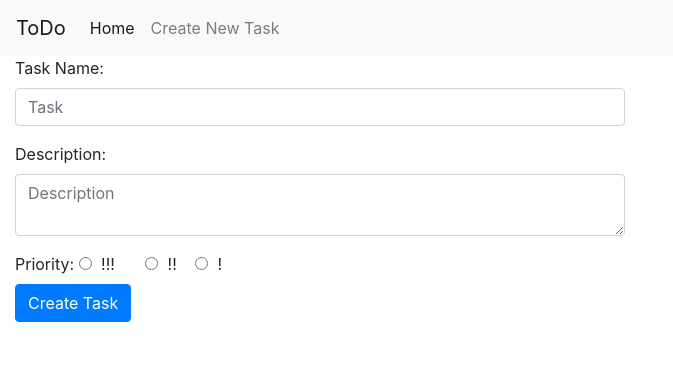
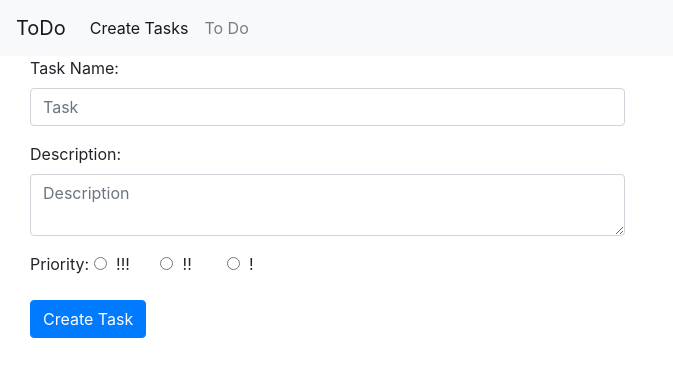
Before and after one commit to GaryChenPadM/ToDoAppProject, a Django app: page /create in a window 1280 px wide. Shown: the top 377 px of the page, without its empty margins (0-673 px from the left). Run offline with Django 3.2, Linux system fonts and the light colour scheme; some libraries are stand-ins or nearby versions.

Commit message:
swaped the form and ajax calling to index

```diff
--- a/ToDoAppProject/settings.py
+++ b/ToDoAppProject/settings.py
@@ -127,7 +127,7 @@ STATICFILES_DIRS = [
 
 ]
 # crispy
-CRISPY_TEMPLATE_PACK = 'bootstrap4'
+#CRISPY_TEMPLATE_PACK = 'bootstrap4'
 
 # Default primary key field type
 # https://docs.djangoproject.com/en/3.2/ref/settings/#default-auto-field
--- a/myapp/urls.py
+++ b/myapp/urls.py
@@ -2,8 +2,8 @@ from django.urls import path
 from . import views
 
 urlpatterns = [
-    path('index', views.index , name='index'),
-    path('', views.index , name = 'index1'),
-    path('create', views.createTask , name='createTask'),
+    path('create', views.index , name='create'),
+    path('index', views.toDoList , name = 'todoList'),
+    path('todoList', views.toDoList , name='todoList'),
     path('submit',views.submit,name='submit'),
 ]
--- a/myapp/views.py
+++ b/myapp/views.py
@@ -4,13 +4,13 @@ from .models import *
 from .forms import *
 # Create your views here.
 def index(request):
+    return render(request, 'index.html')
+
+def toDoList(request):
     mydictionary = {
         "alltodos" : ToDo.objects.all()
     }
-    return render(request, 'index.html' ,context = mydictionary)
-
-def createTask(request):
-    return render(request,'createTask.html')
+    return render(request,'todoList.html', context = mydictionary)
 
 # def submit(request):
 #     if request.is_ajax():
@@ -29,21 +29,21 @@ def createTask(request):
 #     else:
 #         return JsonResponse("not ajax", safe=False )
 
-def submit(request):
-    obj = ToDo()
-    print("im calling TO DO"),
-    task = request.POST.get('task'),
-    obj.task = task,
-    description = request.POST.get('description'),
-    obj.description = description,
-    priority = request.POST.get('inlineRadioOptions'),
-    obj.priority = priority,
-    print("i gotten task, descirption , and priority "),
-    obj.save()
-    if obj.task and obj.description :
-        return JsonResponse("Your task has been added successfully", safe = False)
-    else:
-        return JsonResponse("It FAILED",safe= False)
+# def submit(request):
+#     obj = ToDo()
+#     print("im calling TO DO"),
+#     task = request.POST.get('task'),
+#     obj.task = task,
+#     description = request.POST.get('description'),
+#     obj.description = description,
+#     priority = request.POST.get('inlineRadioOptions'),
+#     obj.priority = priority,
+#     print("i gotten task, descirption , and priority "),
+#     obj.save()
+#     if obj.task and obj.description :
+#         return JsonResponse("Your task has been added successfully", safe = False)
+#     else:
+#         return JsonResponse("It FAILED",safe= False)
 
 # def submit(request):
 #     form = TaskForm(request.POST or None)
@@ -64,15 +64,15 @@ def submit(request):
 #         'form' : form,
 #     }
 
-#     return render(request, 'createTask.html', context)
-# def submit(request):
-#     if request.method == "POST":
-#         form = TaskForm(request.POST)
-#         if form.is_valid():
-#             todo = form.save
-#             return JsonResponse({"msg" : "ToDo Saved", "task" : task})
-#         else:
-#             return JsonResponse({"msg": "InvalidTasl","task":None})
-#     else:
-#         form = TaskForm()
-#         return render(request, 'createTask.html',{"form":"form"})
+    return render(request, 'createTask.html', context)
+def submit(request):
+    if request.method == "POST" and request.is_ajax:
+        form = TaskForm(request.POST)
+        if form.is_valid():
+            todo = form.save()
+            return JsonResponse({"msg" : "ToDo Saved", "task" : task})
+        else:
+            return JsonResponse({"msg": "InvalidTask","task":"none"})
+    else:
+        form = TaskForm()
+        return render(request, 'index.html',{"form":"form"})
--- a/templates/createTask.html
+++ /dev/null
@@ -1,67 +0,0 @@
-{% extends 'index.html' %}
-<head>
-      <script src="https://ajax.googleapis.com/ajax/libs/jquery/3.5.1/jquery.min.js"></script>
-</head>
-{% block title %} Create Task {% endblock %}
-{% block content %}
-<div class="container-fluid">
-      <div class="row">
-            <div class = "col-md-6">
-                  <form id = "form" method = "POST"  action = "{% url 'submit' %}">
-                        {% csrf_token %}
-                        <div class = "form-group">
-                              <label for = "taskName"> Task Name: </label>
-                              <input type = "text" class = "form-control"  id = "task" name = "task" aria-describedby = "taskHelp" placeholder = "Task">
-                        </div>
-                        <div class = "form-group">
-                              <label for = "taskDescription"> Description: </label>
-                              <textarea class="form-control" id="description" name = "description" placeholder = "Description"></textarea>
-                        </div>
-                        <div class = "form-group">
-                              <label for = "taskPriority"> Priority: </label>
-                              <div class="form-check form-check-inline">
-                                    <span style = "width:50px">
-                                          <input class="form-check-input" type="radio" name="inlineRadioOptions" id="inlineRadio1" value="High Priority">
-                                          <label class="form-check-label" for="inlineRadio1" >!!!</label>
-                                    </span>
-                              </div>
-                              <div class="form-check form-check-inline">
-                                    <span style = "width:50px">
-                                          <input class="form-check-input" type="radio" name="inlineRadioOptions" id="inlineRadio2" value="Medium Priority">
-                                          <label class="form-check-label" for="inlineRadio2" >!!</label>
-                                    </span>
-                              <div class="form-check form-check-inline">
-                                    <span class = "radio"style = "width:50px">
-                                          <input class="form-check-input" type="radio" name="inlineRadioOptions" id="inlineRadio3" value="Low Priority">
-                                          <label class="form-check-label" for="inlineRadio3" >!</label>
-                                    </span>
-                              </div>
-                        </div>
-                        <div class = "form-group">
-                              <button type = "submit" class = "btn btn-primary">Create Task</button>
-                        </div>
-                  </form>
-                  <div id = "output">
-                  </div>
-                  <script>
-                        $('#form').on('submit' ,function(event) {
-                              event.preventDefault();
-
-                              $.ajax({
-                                    type : "POST",
-                                    url : "{% url 'submit' %}",
-                                    data: {
-                                          task : $('#task').val(),
-                                          description : $('description').val(),
-                                          csrfmiddlewaretoken: '{{ csrf_token }}',
-                                          dataType: "json",
-                                    },
-
-                                    dataType : 'json',
-                              });
-                        });
-                  </script>
-            </div>
-      </div>
-</div>
-{% endblock %}
--- a/templates/index.html
+++ b/templates/index.html
@@ -11,7 +11,9 @@
   <link rel="stylesheet" href="https://maxcdn.bootstrapcdn.com/bootstrap/4.0.0/css/bootstrap.min.css"
     integrity="sha384-Gn5384xqQ1aoWXA+058RXPxPg6fy4IWvTNh0E263XmFcJlSAwiGgFAW/dAiS6JXm" crossorigin="anonymous" />
 
-  <title>{% block title %}To Do {% endblock %}</title>
+  <title>To Do </title>
+  <script src="https://code.jquery.com/jquery-3.3.1.min.js"
+    integrity="sha256-FgpCb/KJQlLNfOu91ta32o/NMZxltwRo8QtmkMRdAu8=" crossorigin="anonymous"></script>
   <style>
   .text-center{
     text-allign : center;
@@ -24,56 +26,92 @@
 </head>
 
 <body>
-{% load static %}
+
   <nav class="navbar navbar-expand-lg navbar-light bg-light">
-    <a class="navbar-brand" href="index">ToDo</a>
+    <a class="navbar-brand" href="">ToDo</a>
     <button class="navbar-toggler" type="button" data-toggle="collapse" data-target="#navbarSupportedContent" aria-controls="navbarSupportedContent" aria-expanded="false" aria-label="Toggle navigation">
       <span class="navbar-toggler-icon"></span>
     </button>
     <div class="collapse navbar-collapse" id="navbarSupportedContent">
       <ul class="navbar-nav mr-auto">
         <li class="nav-item active">
-          <a class="nav-link" href="index">Home </a>
+          <a class="nav-link" href="create">Create Tasks </a>
         </li>
         <li class="nav-item">
-          <a class="nav-link" href="create">Create New Task</a>
+          <a class="nav-link" href="todoList">To Do</a>
         </li>
       </ul>
     </div>
   </nav>
   {% block content %}
   <div class = "container-fluid" name = "ToDocontainer">
-  <h1 class = "text-center">Your To Do List</h1>
-  {% for todo in alltodos %}
-  <div class = "row">
-    <div class = "col-md-6" style = "margin:0 auto;">
-      <div class="card containter-fluid" >
-        <div class="card-body">
-          <div class = "row">
-            <div class = "col-md-10" >
-              <h5 class="card-title">{{todo.task}}</h5>
-              <h6 class="card-subtitle mb-2 text-muted">{{todo.created_at}}</h6>
-              <p class="card-text">{{todo.description}}</p>
-              <p class="card-subtitle mb-2 text-muted">{{todo.priority}}</p>
-            </div>
-            <div class = "col-md-2">
-              <button class = "btn btn-light">
-              <img src = {%static 'trashcanicon.png' %} style = "width:2rem ; height:2rem">
-              </button>
-            </div>
+    <div class="container-fluid">
+      <div class="row">
+          <div class = "col-md-6">
+            <form id = "taskForm" method = "POST"  action="" >
+              {% csrf_token %}
+                <div class = "form-group">
+                  <label for = "taskName"> Task Name: </label>
+                  <input type = "text" class = "form-control"  id = "task" name = "task" aria-describedby = "taskHelp" placeholder = "Task">
+                </div>
+                <div class = "form-group">
+                  <label for = "taskDescription"> Description: </label>
+                  <textarea class="form-control" id="description" name = "description" placeholder = "Description"></textarea>
+                </div>
+                <div class = "form-group">
+                  <label for = "taskPriority"> Priority: </label>
+                  <div class="form-check form-check-inline">
+                    <span style = "width:50px">
+                      <input class="form-check-input" type="radio" name="inlineRadioOptions" id="inlineRadio1" value="High Priority">
+                      <label class="form-check-label" for="inlineRadio1" >!!!</label>
+                    </span>
+                  </div>
+                  <div class="form-check form-check-inline">
+                    <span style = "width:50px">
+                      <input class="form-check-input" type="radio" name="inlineRadioOptions" id="inlineRadio2" value="Medium Priority">
+                      <label class="form-check-label" for="inlineRadio2" >!!</label>
+                    </span>
+                  </div>
+                  <div class="form-check form-check-inline">
+                    <span class = "radio"style = "width:50px">
+                      <input class="form-check-input" type="radio" name="inlineRadioOptions" id="inlineRadio3" value="Low Priority">
+                      <label class="form-check-label" for="inlineRadio3" >!</label>
+                    </span>
+                  </div>
+                </div>
+                <div class = "form-group">
+                  <button type = "submit" class = "btn btn-primary">Create Task</button>
+                </div>
+            </form>
+            <script>
+              $("form").on('submit' ,function(event) {
+                event.preventDefault();
+
+                $.ajax({
+                  type : "POST",
+                  url : "{% url 'submit' %}",
+                  dataType : 'json',
+                  data : $("#taskForm").serializeArray(),
+                  success: function(){
+                    console.log(data)
+                    console.log("I sucessfully trigered AJAX");
+                    $('#taskForm').trigger('reset');
+                  },
+                  error: function(){
+                    alert ("some problem in saving data");
+                  }
+                });
+              });
+            </script>
           </div>
         </div>
       </div>
     </div>
-
-  </div>
-  {% endfor %}
   </div>
   {% endblock %}
   <!-- Optional JavaScript -->
   <!-- jQuery first, then Popper.js, then Bootstrap JS -->
-  <script src="https://code.jquery.com/jquery-3.2.1.slim.min.js"
-    integrity="sha384-KJ3o2DKtIkvYIK3UENzmM7KCkRr/rE9/Qpg6aAZGJwFDMVNA/GpGFF93hXpG5KkN" crossorigin="anonymous">
+  <script src="https://code.jquery.com/jquery-3.2.1.min.js">
   </script>
   <script src="https://cdnjs.cloudflare.com/ajax/libs/popper.js/1.12.9/umd/popper.min.js"
     integrity="sha384-ApNbgh9B+Y1QKtv3Rn7W3mgPxhU9K/ScQsAP7hUibX39j7fakFPskvXusvfa0b4Q" crossorigin="anonymous">
```
Also changed, not shown: db.sqlite3.
